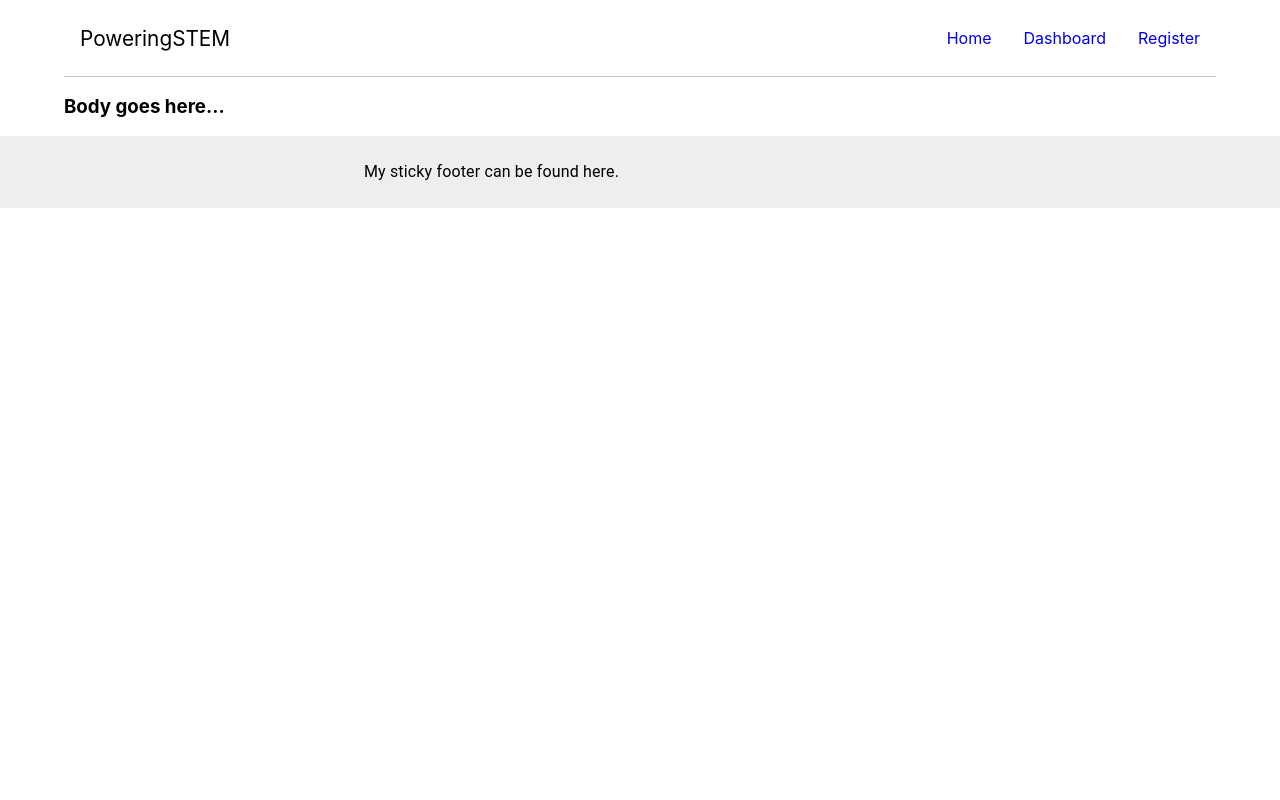
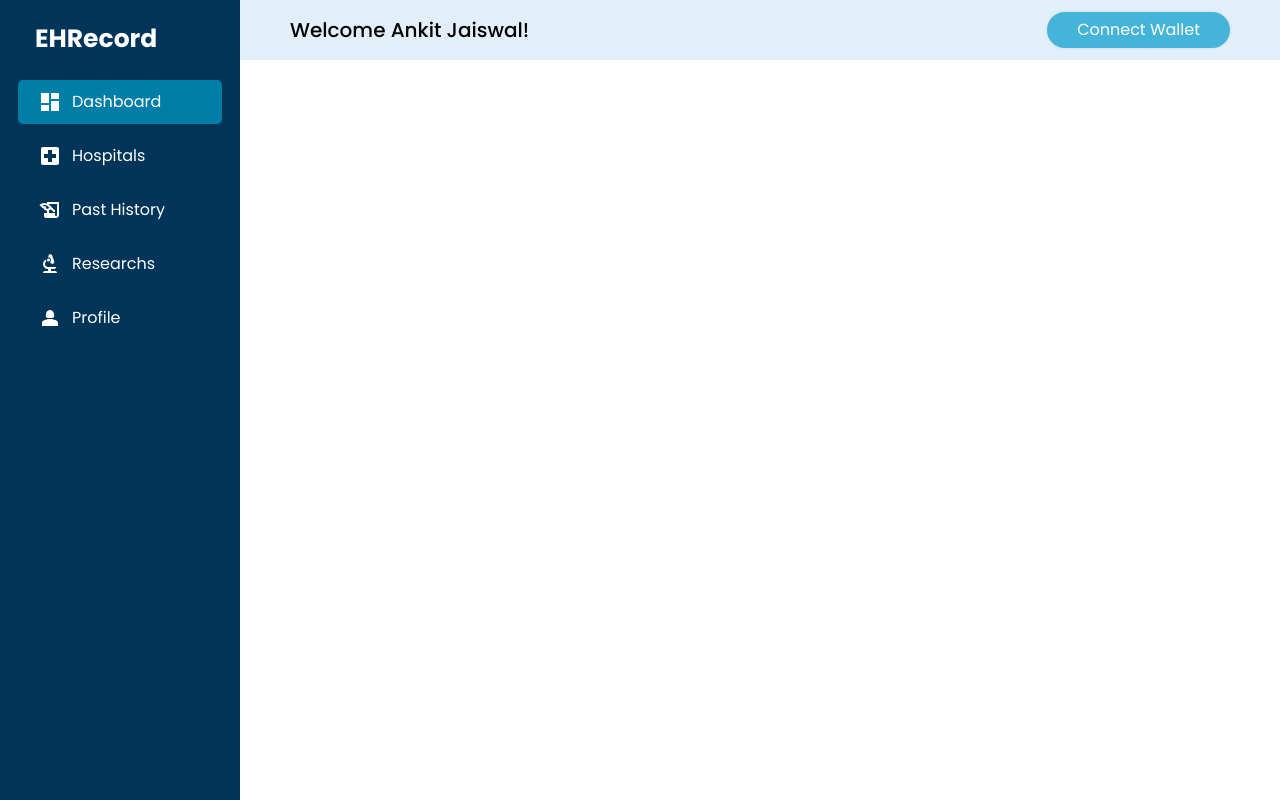
Before and after one commit to AnkitJaiswal26/PoweringSTEMHacks, a React (Create React App) app: page / in a window 1280 px wide. Built offline with nearby package versions, Linux system fonts and the light colour scheme.

Commit message:
Added hospital page

```diff
--- a/public/index.html
+++ b/public/index.html
@@ -1,14 +1,12 @@
 <!DOCTYPE html>
 <html lang="en">
+
 <head>
   <meta charset="utf-8" />
   <link rel="icon" href="%PUBLIC_URL%/favicon.ico" />
   <meta name="viewport" content="width=device-width, initial-scale=1" />
   <meta name="theme-color" content="#000000" />
-    <meta
-      name="description"
-      content="Web site created using create-react-app"
-    />
+  <meta name="description" content="Web site created using create-react-app" />
   <link rel="apple-touch-icon" href="%PUBLIC_URL%/logo192.png" />
   <!--
       manifest.json provides metadata used when your web app is installed on a
@@ -24,13 +22,13 @@
       work correctly both with client-side routing and a non-root public URL.
       Learn how to configure a non-root public URL by running `npm run build`.
     -->
-    <link
-      rel="stylesheet"
-      href="https://fonts.googleapis.com/icon?family=Material+Icons"
-    />
+  <link rel="stylesheet" href="https://fonts.googleapis.com/icon?family=Material+Icons" />
+  <link href="https://unpkg.com/tailwindcss@^1.0/dist/tailwind.min.css" rel="stylesheet" />
+
 
   <title>React App</title>
 </head>
+
 <body>
   <noscript>You need to enable JavaScript to run this app.</noscript>
   <div id="root"></div>
@@ -45,4 +43,5 @@
       To create a production bundle, use `npm run build` or `yarn build`.
     -->
 </body>
+
 </html>
--- a/src/App.js
+++ b/src/App.js
@@ -1,24 +1,22 @@
-import React, {useState} from 'react';
+import React, { useState } from "react";
 import "./App.css";
-import {
-  createBrowserRouter,
-  RouterProvider,
-} from "react-router-dom";
-import HomeScreen from './screens/HomeScreen';
-import LoginScreen from './screens/LoginScreen';
-import RegistrationScreen from './screens/RegistrationScreen';
-import ProfileScreen from './screens/ProfileScreen';
-
+import { createBrowserRouter, RouterProvider } from "react-router-dom";
+import HomeScreen from "./screens/HomeScreen";
+import LoginScreen from "./screens/LoginScreen";
+import RegistrationScreen from "./screens/RegistrationScreen";
+import ProfileScreen from "./screens/ProfileScreen";
+import Dashboard from "./screens/Dashboard/Dashboard";
+import Hospitals from "./screens/Hospitals/Hospitals";
 
 const App = () => {
-  const [user, setUser] = useState();
-  const handleUser = (userObj) => {
-    setUser(userObj);
-  }
 	const router = createBrowserRouter([
 		{
 			path: "/",
-      element: <HomeScreen user={user} hadleUser={handleUser}/>,
+			element: <Dashboard />,
+		},
+		{
+			path: "/hospitals",
+			element: <Hospitals />,
 		},
 		{
 			path: "/register",
@@ -29,13 +27,15 @@ const App = () => {
 			element: <LoginScreen />,
 		},
 		{
-      path:"/profile",
-      element: <ProfileScreen/>
-    }
+			path: "/profile",
+			element: <ProfileScreen />,
+		},
 	]);
-  return (<>
+	return (
+		<>
 			<RouterProvider router={router} />
-  </>);
-}
+		</>
+	);
+};
 
 export default App;
--- /dev/null
+++ b/src/components/Sidebar/Sidebar.jsx
@@ -0,0 +1,37 @@
+import React from "react";
+import { Link } from "react-router-dom";
+import { userSidebar } from "./userSidebar";
+import styles from "./Sidebar.module.css";
+import DashboardIcon from "@mui/icons-material/Dashboard";
+
+const Sidebar = ({ value }) => {
+	console.log(value);
+	return (
+		<div className={styles.sidebar_wrapper}>
+			<div className={styles.logoDiv}>EHRecord</div>
+			<hr className="bg-gray-200 border-0" />
+
+			<div>
+				<ul className={styles.sidebarList}>
+					{userSidebar.map((item, index) => {
+						console.log(item.name, item.name === value);
+						return (
+							<li key={item.name}>
+								<div
+									className={`${
+										item.name === value ? styles.active : ""
+									}`}
+								>
+									{item.icon}
+									<Link to={item.url}>{item.name}</Link>
+								</div>
+							</li>
+						);
+					})}
+				</ul>
+			</div>
+		</div>
+	);
+};
+
+export default Sidebar;
--- /dev/null
+++ b/src/components/Sidebar/Sidebar.module.css
@@ -0,0 +1,52 @@
+.sidebar_wrapper {
+	display: flex;
+	width: 240px;
+	height: 100vh;
+	flex-direction: column;
+	padding: 20px 10px;
+	background-color: #3c4fff;
+	background-color: #219ebc;
+	background-color: #003459;
+	overflow: hidden;
+}
+
+.logoDiv {
+	height: 50px;
+	padding: 0 20px;
+	padding-left: 25px;
+	font-size: 25px;
+	font-weight: 600;
+	color: white;
+}
+
+.sidebarList {
+	padding: 0 8px;
+	list-style-type: none;
+}
+
+.sidebarList li {
+	margin: 10px 0;
+}
+
+.sidebarList li div {
+	display: flex;
+	flex-direction: row;
+	border-radius: 5px;
+	color: white;
+	padding: 10px 20px;
+}
+
+.sidebarList li div:hover,
+.active {
+	background-color: #7a87fc;
+	background-color: #007ea7;
+	cursor: pointer;
+}
+
+.sidebarList li div .listIcon {
+	margin-right: 10px;
+}
+
+.sidebarList li div a {
+	color: white;
+}
--- /dev/null
+++ b/src/components/Sidebar/userSidebar.js
@@ -0,0 +1,34 @@
+import DashboardIcon from "@mui/icons-material/Dashboard";
+import Person2Icon from "@mui/icons-material/Person2";
+import BiotechIcon from "@mui/icons-material/Biotech";
+import HistoryEduIcon from "@mui/icons-material/HistoryEdu";
+import LocalHospitalIcon from "@mui/icons-material/LocalHospital";
+
+import styles from "./Sidebar.module.css";
+export const userSidebar = [
+	{
+		name: "Dashboard",
+		url: "/",
+		icon: <DashboardIcon className={styles.listIcon} />,
+	},
+	{
+		name: "Hospitals",
+		url: "/hospitals",
+		icon: <LocalHospitalIcon className={styles.listIcon} />,
+	},
+	{
+		name: "Past History",
+		url: "/history",
+		icon: <HistoryEduIcon className={styles.listIcon} />,
+	},
+	{
+		name: "Researchs",
+		url: "/researchs",
+		icon: <BiotechIcon className={styles.listIcon} />,
+	},
+	{
+		name: "Profile",
+		url: "/profile",
+		icon: <Person2Icon className={styles.listIcon} />,
+	},
+];
--- a/src/index.css
+++ b/src/index.css
@@ -1,13 +1,13 @@
-body {
-  margin: 0;
-  font-family: -apple-system, BlinkMacSystemFont, 'Segoe UI', 'Roboto', 'Oxygen',
-    'Ubuntu', 'Cantarell', 'Fira Sans', 'Droid Sans', 'Helvetica Neue',
-    sans-serif;
-  -webkit-font-smoothing: antialiased;
-  -moz-osx-font-smoothing: grayscale;
+@import url("https://fonts.googleapis.com/css2?family=Poppins:wght@100;300;400;500;700;900&display=swap");
+
+* {
+	font-family: "Poppins", sans-serif;
+	margin: 0;
+	padding: 0;
+	box-sizing: border-box;
+	/* width: 100%; */
 }
 
-code {
-  font-family: source-code-pro, Menlo, Monaco, Consolas, 'Courier New',
-    monospace;
+a {
+	text-decoration: none;
 }
--- /dev/null
+++ b/src/screens/Dashboard/Dashboard.jsx
@@ -0,0 +1,22 @@
+import React from "react";
+import Sidebar from "../../components/Sidebar/Sidebar";
+import styles from "./Dashboard.module.css";
+
+const Dashboard = () => {
+	return (
+		<div className={styles.dashboard_wrapper}>
+			<Sidebar value="Dashboard" />
+			<div className={styles.main_wrapper}>
+				<div className={styles.navBar}>
+					<h3 className={styles.user}>Welcome Ankit Jaiswal!</h3>
+					<button className={styles.connectButton}>
+						Connect Wallet
+					</button>
+				</div>
+				<div className={styles.content}></div>
+			</div>
+		</div>
+	);
+};
+
+export default Dashboard;
--- /dev/null
+++ b/src/screens/Dashboard/Dashboard.module.css
@@ -0,0 +1,45 @@
+.dashboard_wrapper {
+	display: flex;
+	flex-direction: row;
+	width: 100%;
+	height: 100vh;
+}
+
+.main_wrapper {
+	display: flex;
+	flex-direction: column;
+	width: calc(100% - 240px);
+	overflow: hidden;
+	overflow-y: scroll;
+}
+
+.navBar {
+	padding: 12px 50px;
+	/* padding-top: 25px; */
+
+	display: flex;
+	flex-direction: row;
+	width: 100%;
+	align-items: center;
+	justify-content: space-between;
+	background-color: rgba(183, 216, 240, 0.4);
+}
+
+.user {
+	font-size: 20px;
+	font-weight: 500;
+}
+
+.connectButton {
+	padding: 6px 30px;
+	color: white;
+	background-color: #44b4d9;
+	border: 0;
+	border-radius: 20px;
+	align-items: center;
+	box-shadow: 0 0 3px 0 rgba(0, 0, 0, 0.1);
+}
+
+.content {
+	padding: 20px;
+}
--- a/src/screens/HomeScreen.jsx
+++ b/src/screens/HomeScreen.jsx
@@ -1,15 +1,16 @@
-import { Container ,typography} from "@mui/system";
-import Footer from "../components/Footer";
-import Header from "../components/Header";
+import { Container } from "@mui/system";
+import Sidebar from "../components/Sidebar/Sidebar";
 
 const HomeScreen = () => {
-    return (<>
-        <Header />
-        <Container>
-            <h3>Body goes here...</h3>
-        </Container>
-        <Footer />
-    </>);
-}
+	return (
+		<>
+			<Sidebar />
+			{/* <Header /> */}
+			<Container>
+				<h3>Body goes here...</h3>
+			</Container>
+		</>
+	);
+};
 
 export default HomeScreen;
--- /dev/null
+++ b/src/screens/Hospitals/Hospitals.jsx
@@ -0,0 +1,105 @@
+import React, { useState } from "react";
+import Sidebar from "../../components/Sidebar/Sidebar";
+import styles from "./Hospitals.module.css";
+
+const Hospitals = () => {
+	const [searchInput, setSearchInput] = useState("");
+	const [hospitals, setHospitals] = useState([
+		{
+			hosAdd: "hosAdd",
+			name: "hospital",
+			personalAdd: "personalAdd",
+			emailId: "email@email.com",
+			contactNo: "7977005251",
+		},
+		{
+			hosAdd: "hosAdd",
+			name: "hospital",
+			personalAdd: "personalAdd",
+			emailId: "email@email.com",
+			contactNo: "7977005251",
+		},
+		{
+			hosAdd: "hosAdd",
+			name: "hospital",
+			personalAdd: "personalAdd",
+			emailId: "email@email.com",
+			contactNo: "7977005251",
+		},
+		{
+			hosAdd: "hosAdd",
+			name: "hospital",
+			personalAdd: "personalAdd",
+			emailId: "email@email.com",
+			contactNo: "7977005251",
+		},
+	]);
+
+	return (
+		<div className={styles.hospitals_wrapper}>
+			<Sidebar value="Hospitals" />
+			<div className={styles.main_wrapper}>
+				<div className={styles.navBar}>
+					<h3 className={styles.user}>Welcome Ankit Jaiswal!</h3>
+					<button className={styles.connectButton}>
+						Connect Wallet
+					</button>
+				</div>
+				<div className={styles.content}>
+					<div className={styles.hospitals_search}>
+						<input
+							className={`px-5 py-2 sm:rounded-md font-medium bg-gray-100 placeholder-gray-500 text-sm border focus:outline-none focus:border-gray-400 focus:bg-white`}
+							placeholder="Search by address"
+							value={searchInput}
+							onChange={(e) => setSearchInput(e.target.value)}
+						/>
+						<button className={styles.searchButton}>Search</button>
+					</div>
+					<div className={styles.hospitalContainer}>
+						<div className={styles.hospitalsGrid}>
+							{hospitals &&
+								hospitals.map((hospital, id) => {
+									return (
+										<div id={id} className={styles.hosBox}>
+											<div className={styles.hosName}>
+												<span>{hospital.name}</span>
+											</div>
+											<div
+												className={
+													styles.hospitalDescription
+												}
+											>
+												<b>Email Id:</b>{" "}
+												{hospital.emailId}
+											</div>
+
+											<div
+												className={
+													styles.hospitalDescription
+												}
+											>
+												<b>Mobile No:</b>{" "}
+												{hospital.contactNo}
+											</div>
+											<div className={styles.hosAddress}>
+												<b>Address:</b>
+												<br />
+												{hospital.personalAdd}
+											</div>
+											<button
+												className={styles.grantButton}
+											>
+												Grant Access
+											</button>
+										</div>
+									);
+								})}
+						</div>
+					</div>
+				</div>
+			</div>
+		</div>
+	);
+};
+
+export default Hospitals;
--- /dev/null
+++ b/src/screens/Hospitals/Hospitals.module.css
@@ -0,0 +1,118 @@
+.hospitals_wrapper {
+	display: flex;
+	flex-direction: row;
+	width: 100%;
+	height: 100vh;
+}
+
+.main_wrapper {
+	display: flex;
+	flex-direction: column;
+	width: calc(100% - 240px);
+	overflow: hidden;
+	overflow-y: scroll;
+	background-color: #f9fbff;
+}
+
+.navBar {
+	padding: 15px 50px;
+	/* padding-top: 25px; */
+
+	display: flex;
+	flex-direction: row;
+	width: 100%;
+	align-items: center;
+	justify-content: space-between;
+	background-color: rgba(183, 216, 240, 0.4);
+}
+
+.user {
+	font-size: 20px;
+	font-weight: 500;
+}
+
+.connectButton {
+	padding: 6px 30px;
+	color: white;
+	background-color: #44b4d9;
+	border: 0;
+	border-radius: 20px;
+	align-items: center;
+	box-shadow: 0 0 3px 0 rgba(0, 0, 0, 0.1);
+}
+
+.content {
+	padding: 20px;
+}
+
+.hospitals_search {
+	margin-bottom: 30px;
+}
+
+.searchButton {
+	margin-left: 100px;
+	margin-top: 10px;
+	padding: 6px 30px;
+	color: white;
+	background-color: #44b4d9;
+	border: 0;
+	border-radius: 20px;
+	align-items: center;
+	box-shadow: 0 0 3px 0 rgba(0, 0, 0, 0.1);
+}
+
+.hospitalsGrid {
+	display: grid;
+	grid-template-columns: repeat(auto-fill, minmax(250px, 1fr));
+	column-gap: 1rem;
+	row-gap: 1rem;
+}
+
+.hosBox {
+	display: flex;
+	flex-direction: column;
+	background-color: #0087ca;
+	color: white;
+	padding: 20px 1rem;
+	border-radius: 4px;
+	transition: all ease 0.5s;
+}
+
+.hosBox:hover {
+	background-color: #017dd5;
+	transform: translateY(-4px);
+	box-shadow: 1px 1px 5px #1da0ff;
+}
+
+.hosName {
+	cursor: pointer;
+	font-weight: bold;
+	margin-bottom: 10px;
+}
+
+.hosName:hover {
+	border-bottom: 1px solid #0087ca;
+}
+
+.hospitalDescription {
+	font-size: 14px;
+	color: #dbdde4;
+	margin-bottom: 0;
+}
+
+.hosAddress {
+	margin-top: 5px;
+	font-size: 14px;
+	color: #dbdde4;
+}
+
+.grantButton {
+	margin-top: 10px;
+	padding: 6px 30px;
+	color: white;
+	background-color: #44b4d9;
+	border: 0;
+	border-radius: 20px;
+	align-items: center;
+	box-shadow: 0 0 3px 0 rgba(0, 0, 0, 0.1);
+}
```
Also changed, not shown: 1 other file (tests, documents, lock files or other folders). Lines whose indentation alone changed are shown as unchanged.
